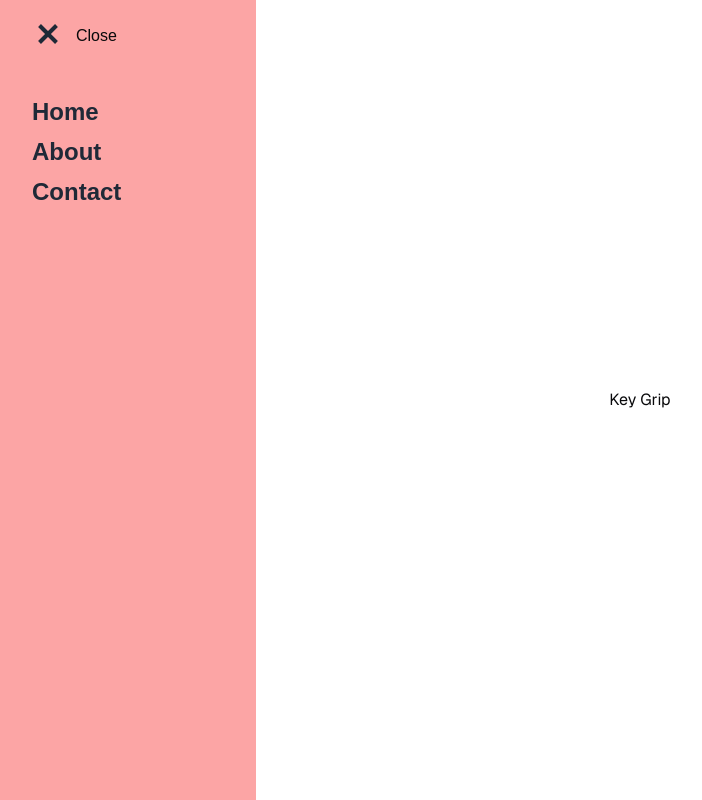
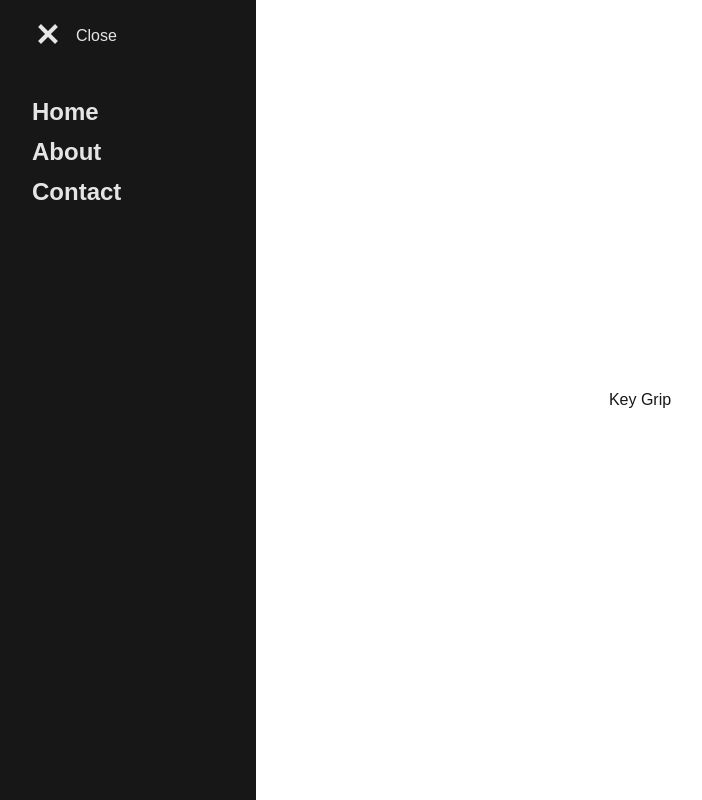
Before and after one commit to f0rbit/key-grip, a Next.js app: page / in a window 1280 px wide. Both pictures are taken after a click on the button "Menu". Shown: the whole page, without its empty margins (0-702 px from the left). Built offline with nearby package versions, Linux system fonts and the light colour scheme.

Commit message:
feat: styling changes to homepage & burger menu

```diff
--- /dev/null
+++ b/src/app/(eps)/ep1/page.tsx
@@ -0,0 +1,8 @@
+
+export default function Ep1() {
+	return <div className="w-screen grid justify-center">
+		<h1>ep.1</h1>
+		<h2>Key Grip...?</h2>
+
+	</div>
+}
--- /dev/null
+++ b/src/app/(eps)/ep2/page.tsx
@@ -0,0 +1,8 @@
+
+
+export default function Ep2() {
+	return <div className="w-screen grid justify-center">
+		<h1>ep.2</h1>
+		<h2>unnamed???</h2>
+	</div>
+}
--- a/src/app/page.tsx
+++ b/src/app/page.tsx
@@ -1,11 +1,27 @@
 import Image from "next/image";
+import Link from "next/link";
 
 export default function Home() {
   return (
-    <div className="grid grid-rows-[20px_1fr_20px] items-center justify-items-center min-h-screen p-8 pb-20 gap-16 sm:p-20 font-[family-name:var(--font-geist-sans)]">
-      <main className="flex flex-col gap-8 row-start-2 items-center sm:items-start">
+    <div className="flex w-screen h-screen justify-center items-center relative text-neutral-900">
 		<h1>Key Grip</h1>
-      </main>
+
+		<section className="absolute bottom-6 left-6 grid gap-2">
+			<EPLink label="NEW EP" href="/ep2" year="2024" />
+			<EPLink label="Key Grip...?" href="/ep1" year="2023" />
+		</section>
     </div>
   );
 }
+
+function EPLink({ label, href, year }: Readonly<{ label: string; href: string; year: string }>) {
+
+	return (
+		<Link href={href} className="flex flex-row items-center gap-2 hover:scale-110 transition-all duration-300 origin-left">
+			<h3 className="text-2xl font-bold text-gray-800">
+				{label}
+			</h3>
+			<p className="text-gray-500">{year}</p>
+		</Link>
+	);
+}
--- a/src/components/burger-bar.tsx
+++ b/src/components/burger-bar.tsx
@@ -29,17 +29,20 @@ export function BurgerBar() {
 
 	return (
 		<>
-			<button className={clsx("fixed top-6 left-6 cursor-pointer flex flex-row gap-1 z-10")}>
+			<button className={clsx("fixed top-6 left-6 cursor-pointer flex flex-row gap-1 z-20", open ? `text-neutral-200` : `text-neutral-900`)}>
 				<div onClick={toggle} className="w-12 h-12 flex flex-col justify-between items-center">
 					<Hamburger open={open} />
 				</div>
 				<p>{open ? "Close" : "Menu"}</p>
 			</button>
-			<nav style={{ transition: open ? `opacity 250ms ease, left 0ms 0ms ease` : `opacity 250ms ease, left 0ms 250ms ease` }}className={clsx("fixed top-0 h-screen w-[20vw] bg-red-300", open ? "left-0 opacity-1" : " -left-[20vw] opacity-0")}>
+			<nav
+				style={{ transition: open ? `opacity 250ms ease, left 0ms 0ms ease` : `opacity 250ms ease, left 0ms 250ms ease` }}
+				className={clsx("fixed top-0 h-screen w-screen lg:w-[20vw] bg-neutral-900 z-10", open ? "left-0 opacity-1" : "-left-[100vw] lg:-left-[20vw] opacity-0")}
+			>
 				<div className="h-24"></div>
 				<section id="links" className={clsx("grid gap-2 px-8")}>
 					{MENU_LINKS.map(({ label, href }) => (
-						<a key={href} href={href} className="text-2xl font-bold text-gray-800">
+						<a key={href} href={href} className="text-2xl font-bold text-neutral-200">
 							{label}
 						</a>
 					))}
@@ -56,9 +59,9 @@ function Hamburger({ open }: Readonly<{ open: boolean }>) {
 
 	return (
 		<div className="w-6 h-5 flex flex-col justify-between items-center">
-			<div className={clsx("w-full h-1 bg-gray-800 transition-transform duration-300", { "transform rotate-45 translate-y-2": open })}></div>
-			<div className={clsx("w-full h-1 bg-gray-800 transition-opacity duration-300", { "opacity-0": open })}></div>
-			<div className={clsx("w-full h-1 bg-gray-800 transition-transform duration-300", { "transform -rotate-45 -translate-y-2": open })}></div>
+			<div className={clsx("w-full h-1 bg-current transition-transform duration-300", { "transform rotate-45 translate-y-2": open })}></div>
+			<div className={clsx("w-full h-1 bg-current transition-opacity duration-300", { "opacity-0": open })}></div>
+			<div className={clsx("w-full h-1 bg-current transition-transform duration-300", { "transform -rotate-45 -translate-y-2": open })}></div>
 		</div>
 	);
 }
```
